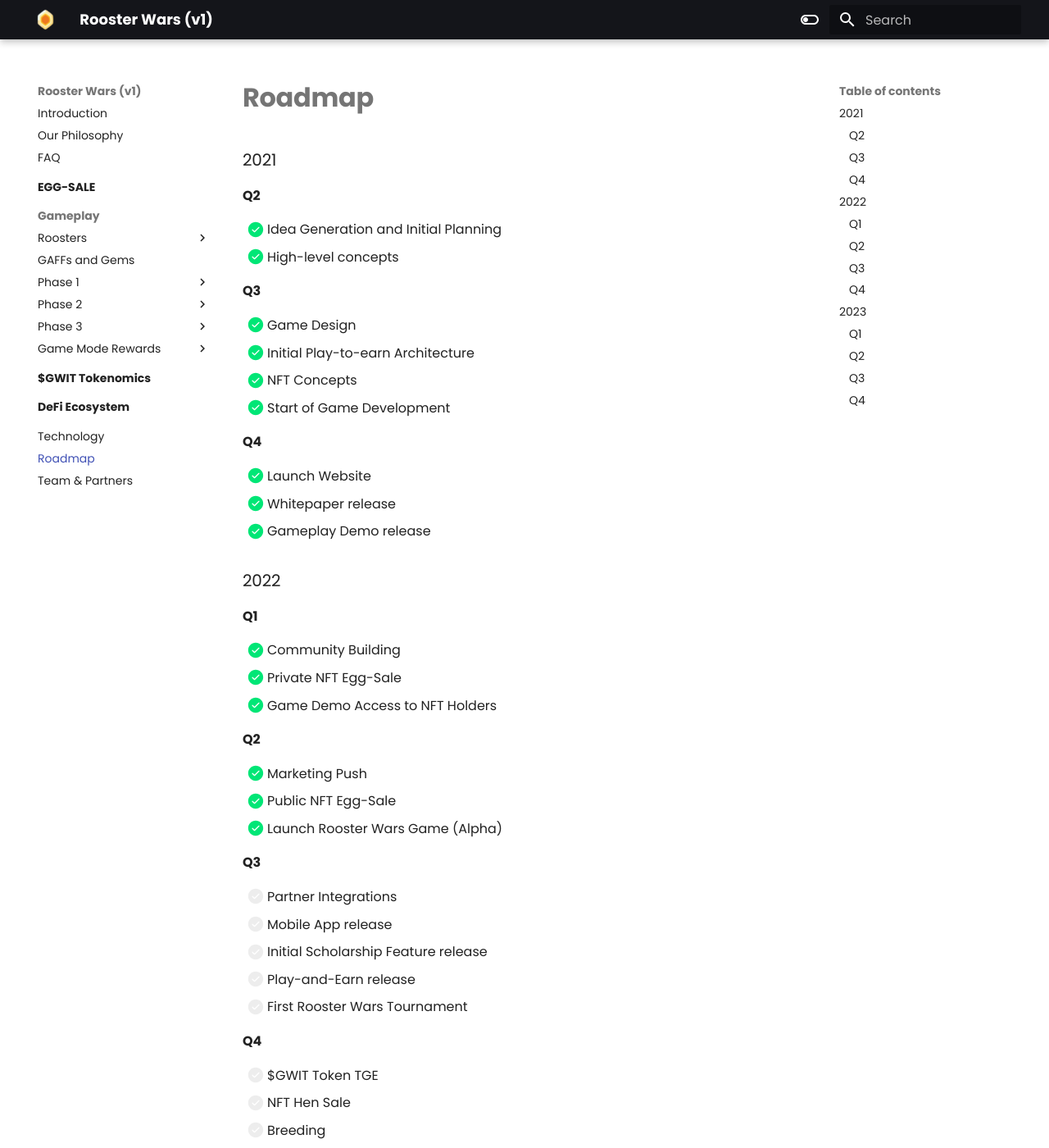
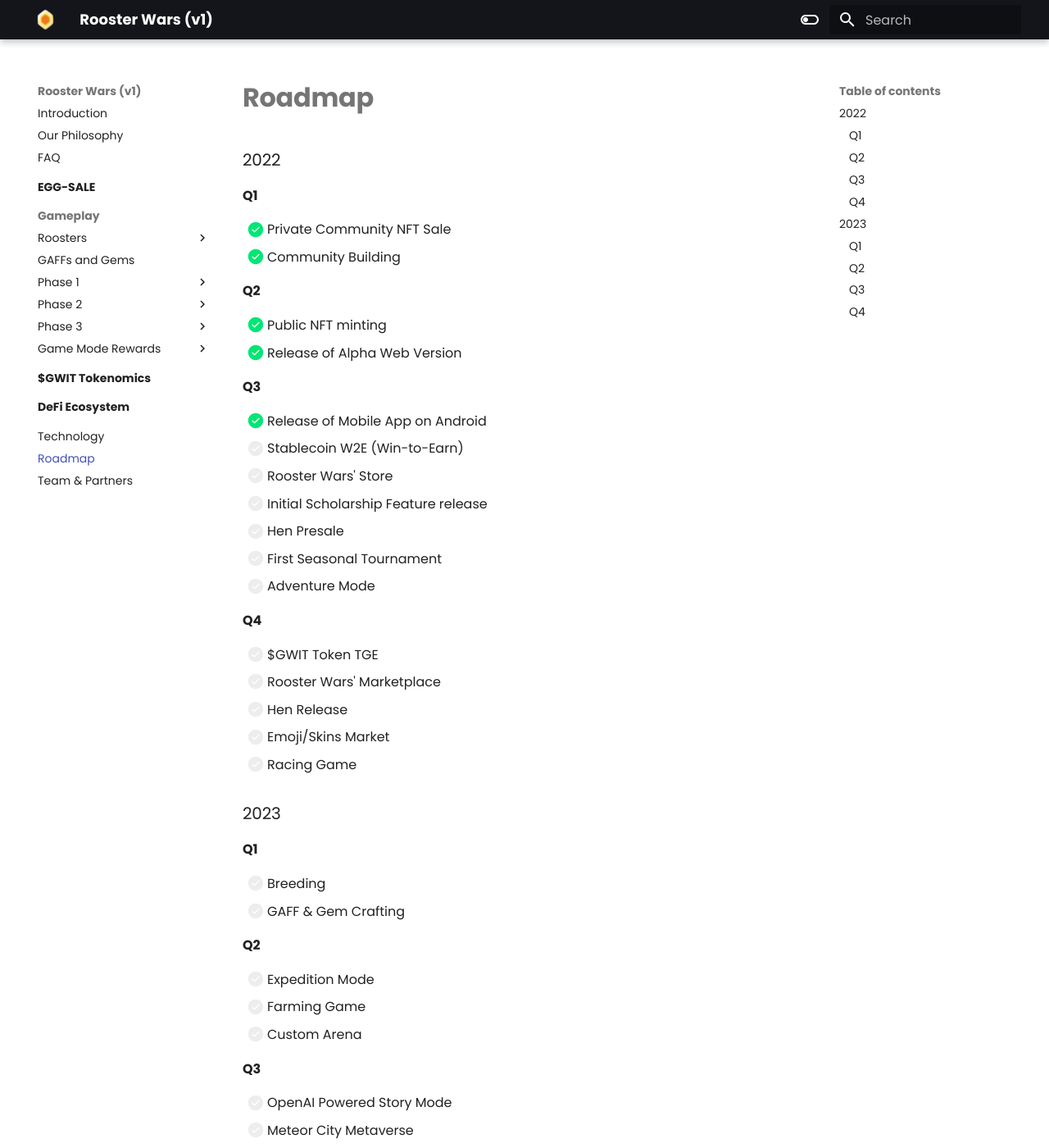
Before and after one commit to AshtreeBV/roosterwars-whitepaper, an MkDocs documentation site: the page built from docs/roadmap.md, in a window 1280 px wide and 1400 px high. Shown: the whole window at 82% size. Built offline with MkDocs 1.6.1 and Material for MkDocs 9.7.7, drawn with Linux system fonts in a browser that asks for light colours; some of the changed text lies outside the part shown.

Commit message:
roadmap updates

```diff
--- a/docs/roadmap.md
+++ b/docs/roadmap.md
@@ -12,73 +12,56 @@ Rest assured that the changes to be implemented are for the betterment of the pr
 </center>
 -->
 
-
-### 2021
-
-#### Q2
-
-- [x] Idea Generation and Initial Planning
-- [x] High-level concepts
-
-#### Q3
-
-- [x] Game Design
-- [x] Initial Play-to-earn Architecture
-- [x] NFT Concepts
-- [x] Start of Game Development
-
-#### Q4
-
-- [x] Launch Website
-- [x] Whitepaper release
-- [x] Gameplay Demo release
-
 ### 2022
 
 #### Q1
 
+- [x] Private Community NFT Sale
 - [x] Community Building
-- [x] Private NFT Egg-Sale
-- [x] Game Demo Access to NFT Holders
 
 #### Q2
 
-- [x] Marketing Push
-- [x] Public NFT Egg-Sale
-- [x] Launch Rooster Wars Game (Alpha)
+- [x] Public NFT minting
+- [x] Release of Alpha Web Version
 
 #### Q3
 
-- [ ] Partner Integrations
-- [ ] Mobile App release
+- [x] Release of Mobile App on Android
+- [ ] Stablecoin W2E (Win-to-Earn)
+- [ ] Rooster Wars' Store
 - [ ] Initial Scholarship Feature release
-- [ ] Play-and-Earn release
-- [ ] First Rooster Wars Tournament
+- [ ] Hen Presale
+- [ ] First Seasonal Tournament
+- [ ] Adventure Mode
 
 #### Q4
 
 - [ ] $GWIT Token TGE
-- [ ] NFT Hen Sale
-- [ ] Breeding
+- [ ] Rooster Wars' Marketplace
+- [ ] Hen Release
+- [ ] Emoji/Skins Market
+- [ ] Racing Game
 
 ### 2023
 
 #### Q1
 
-- [ ] Planet Galleos World Adventure
-- [ ] Farm Management
+- [ ] Breeding
+- [ ] GAFF & Gem Crafting
 
 #### Q2
 
+- [ ] Expedition Mode
+- [ ] Farming Game
 - [ ] Custom Arena
-- [ ] Blacksmith (Item Crafting)
 
 #### Q3
 
-- [ ] Interactive AI Powered Manga
-- [ ] Arena Management
+- [ ] OpenAI Powered Story Mode
+- [ ] Meteor City Metaverse
+- [ ] Mannoch Voice Chat
 
 #### Q4
 
-- [ ] Customaziable Game Modes
-- [ ] DAO Integration
+- [ ] Customaziable Accessories
+- [ ] Multiple Minigames
```
